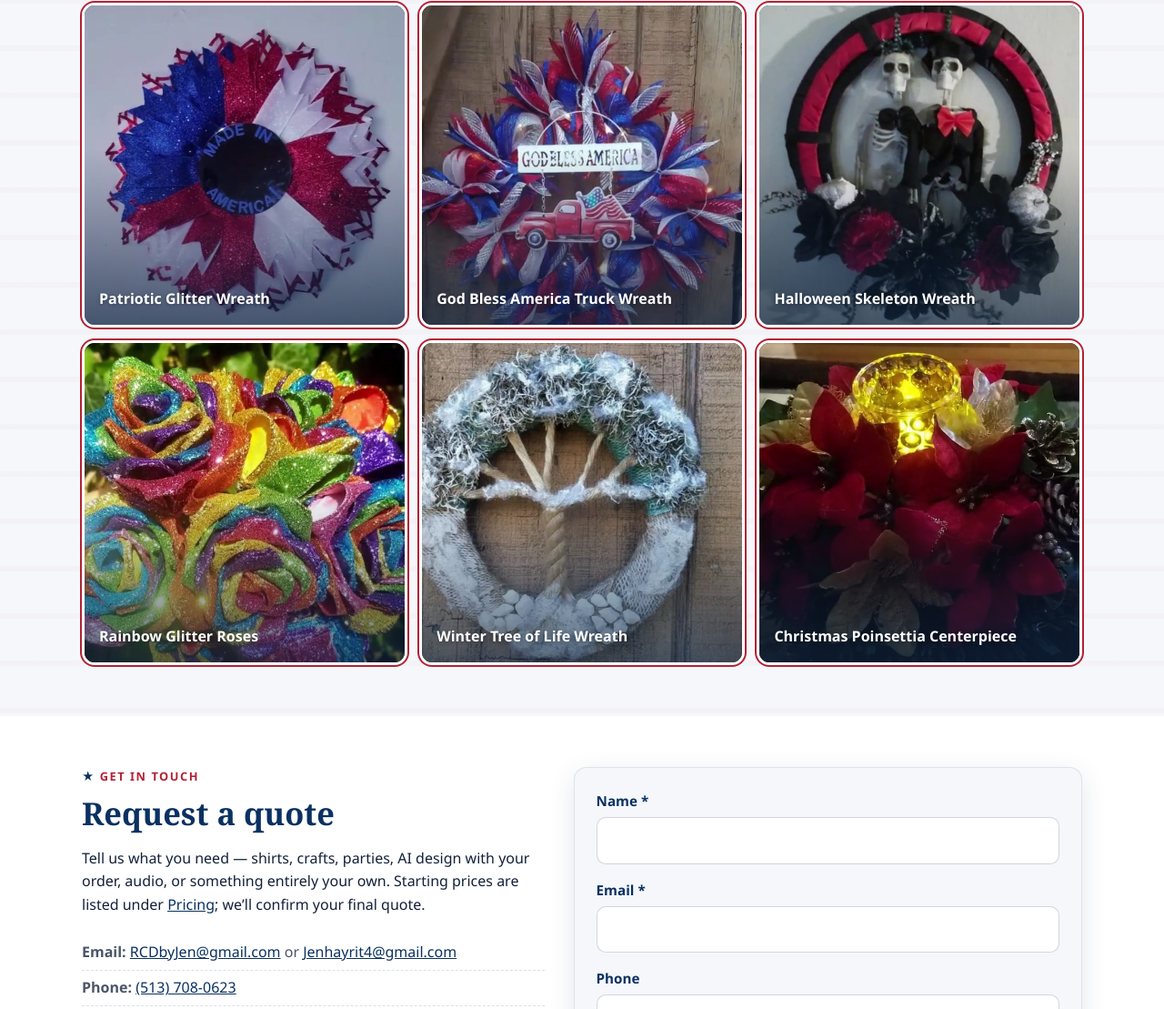
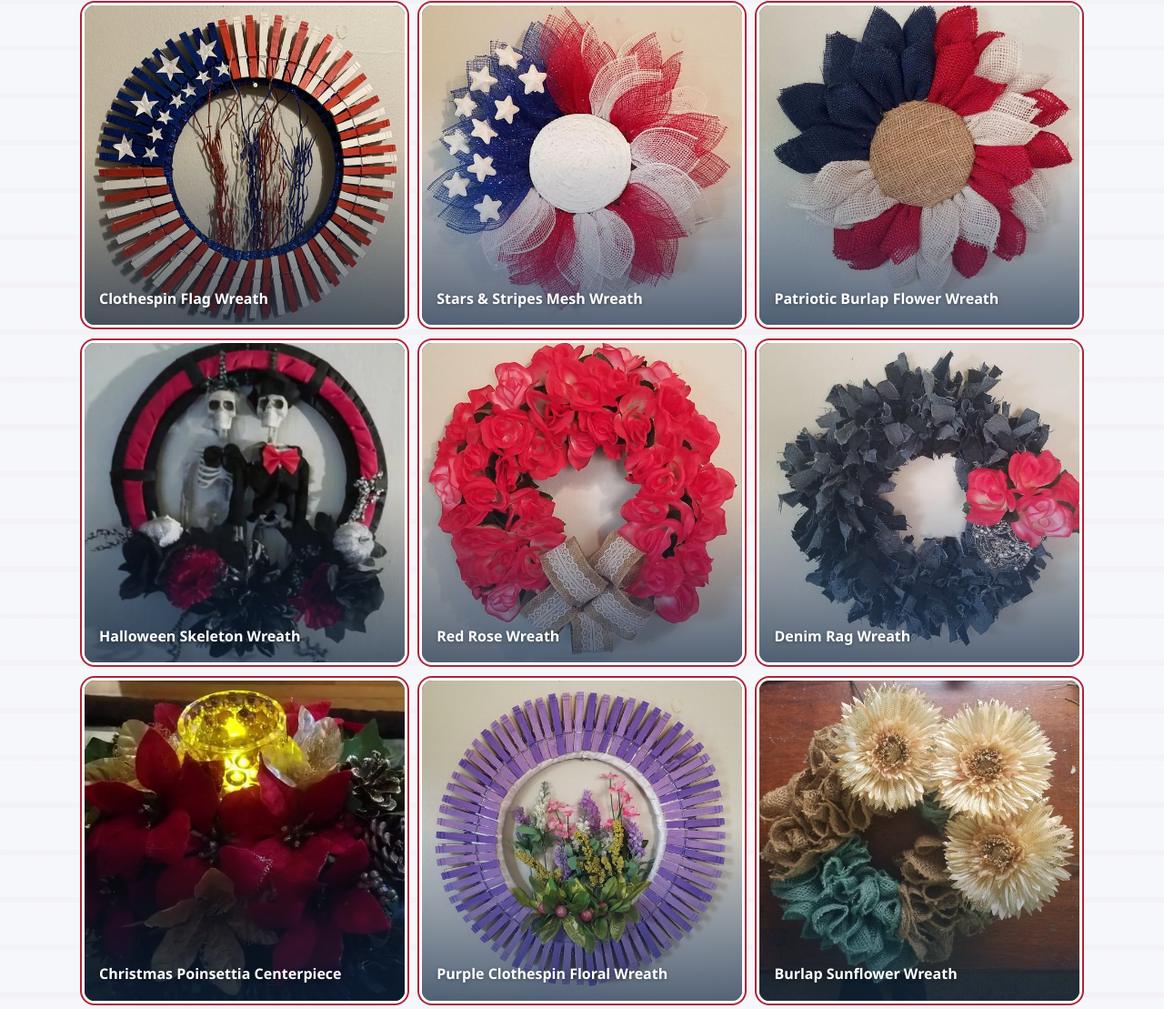
Before and after one commit to 1patriot-productions/1Patriot, a plain HTML site: page index.html in a window 1280 px wide. Shown: the part 6652-7761 px from the top of the page at 91% size. Drawn offline with Linux system fonts and the light colour scheme.

Commit message:
Gallery: 12 tiles with OneDrive product photos

```diff
--- a/index.html
+++ b/index.html
@@ -517,12 +517,18 @@
           <p class="section-intro">Handmade by Jen — wreaths, florals and keepsakes. More on <a href="https://www.youtube.com/@TheJenerator" target="_blank" rel="noopener">YouTube</a> and <a href="https://www.etsy.com/shop/RitzieCustomDesigns" target="_blank" rel="noopener">Etsy</a>.</p>
         </div>
         <div class="gallery-grid">
-          <figure class="gallery-item gallery-photo"><img src="assets/gallery-wreath-patriotic.jpg" alt="Red, white and blue glitter starburst wreath reading Made in America" loading="lazy" width="600" height="600"><figcaption>Patriotic Glitter Wreath</figcaption></figure>
-          <figure class="gallery-item gallery-photo"><img src="assets/gallery-wreath-america-truck.jpg" alt="Red, white and blue mesh wreath with a red truck and God Bless America sign" loading="lazy" width="600" height="600"><figcaption>God Bless America Truck Wreath</figcaption></figure>
+          <figure class="gallery-item gallery-photo"><img src="assets/gallery-od-clothespin-flag.jpg" alt="American flag wreath made of painted red, white and blue clothespins" loading="lazy" width="600" height="600"><figcaption>Clothespin Flag Wreath</figcaption></figure>
+          <figure class="gallery-item gallery-photo"><img src="assets/gallery-od-flag-mesh.jpg" alt="Red, white and blue deco mesh wreath with white stars on a blue field" loading="lazy" width="600" height="600"><figcaption>Stars & Stripes Mesh Wreath</figcaption></figure>
+          <figure class="gallery-item gallery-photo"><img src="assets/gallery-od-rwb-burlap-flower.jpg" alt="Flower-shaped wreath with navy, red and white burlap petals" loading="lazy" width="600" height="600"><figcaption>Patriotic Burlap Flower Wreath</figcaption></figure>
           <figure class="gallery-item gallery-photo"><img src="assets/gallery-wreath-halloween.jpg" alt="Halloween wreath with skeleton bride and groom and red and black flowers" loading="lazy" width="600" height="600"><figcaption>Halloween Skeleton Wreath</figcaption></figure>
+          <figure class="gallery-item gallery-photo"><img src="assets/gallery-od-red-rose-burlap.jpg" alt="Wreath of red roses with a burlap and lace bow" loading="lazy" width="600" height="600"><figcaption>Red Rose Wreath</figcaption></figure>
+          <figure class="gallery-item gallery-photo"><img src="assets/gallery-od-denim-rag-roses.jpg" alt="Denim rag wreath accented with pink roses and a rhinestone brooch" loading="lazy" width="600" height="600"><figcaption>Denim Rag Wreath</figcaption></figure>
+          <figure class="gallery-item gallery-photo"><img src="assets/gallery-poinsettia.jpg" alt="Red poinsettia Christmas centerpiece with a glowing candle" loading="lazy" width="600" height="600"><figcaption>Christmas Poinsettia Centerpiece</figcaption></figure>
+          <figure class="gallery-item gallery-photo"><img src="assets/gallery-od-purple-clothespin-floral.jpg" alt="Purple clothespin wreath with spring flowers in the center" loading="lazy" width="600" height="600"><figcaption>Purple Clothespin Floral Wreath</figcaption></figure>
+          <figure class="gallery-item gallery-photo"><img src="assets/gallery-od-teal-burlap-sunflower.jpg" alt="Teal and natural burlap wreath with cream sunflowers" loading="lazy" width="600" height="600"><figcaption>Burlap Sunflower Wreath</figcaption></figure>
           <figure class="gallery-item gallery-photo"><img src="assets/gallery-ribbon-roses.jpg" alt="Bouquet of handmade rainbow glitter ribbon roses" loading="lazy" width="600" height="600"><figcaption>Rainbow Glitter Roses</figcaption></figure>
-          <figure class="gallery-item gallery-photo"><img src="assets/gallery-wreath-winter.jpg" alt="Rustic winter wreath with a twine tree of life" loading="lazy" width="600" height="600"><figcaption>Winter Tree of Life Wreath</figcaption></figure>
-          <figure class="gallery-item gallery-photo"><img src="assets/gallery-poinsettia.jpg" alt="Red poinsettia Christmas centerpiece with a glowing candle" loading="lazy" width="600" height="600"><figcaption>Christmas Poinsettia Centerpiece</figcaption></figure>
+          <figure class="gallery-item gallery-photo"><img src="assets/gallery-od-pink-blue-heart.jpg" alt="Heart-shaped pink, purple and blue curly deco mesh wreath" loading="lazy" width="600" height="600"><figcaption>Pink & Blue Heart Wreath</figcaption></figure>
+          <figure class="gallery-item gallery-photo"><img src="assets/gallery-od-purple-butterfly-grapevine.jpg" alt="Grapevine wreath with purple and white flowers and a purple butterfly" loading="lazy" width="600" height="600"><figcaption>Purple Butterfly Grapevine Wreath</figcaption></figure>
         </div>
       </div>
     </section>
```
Also changed, not shown: assets/gallery-od-clothespin-flag.jpg (added), assets/gallery-od-denim-rag-roses.jpg (added), assets/gallery-od-flag-mesh.jpg (added), assets/gallery-od-pink-blue-heart.jpg (added), assets/gallery-od-purple-butterfly-grapevine.jpg (added), assets/gallery-od-purple-clothespin-floral.jpg (added), assets/gallery-od-red-rose-burlap.jpg (added), assets/gallery-od-rwb-burlap-flower.jpg (added), assets/gallery-od-teal-burlap-sunflower.jpg (added), assets/gallery-wreath-america-truck.jpg (deleted), assets/gallery-wreath-patriotic.jpg (deleted), assets/gallery-wreath-winter.jpg (deleted).
